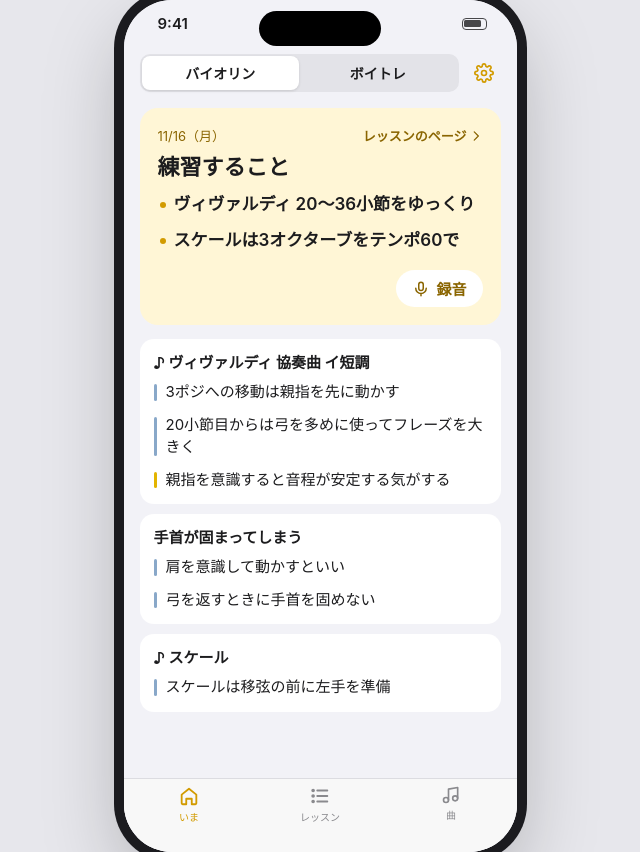
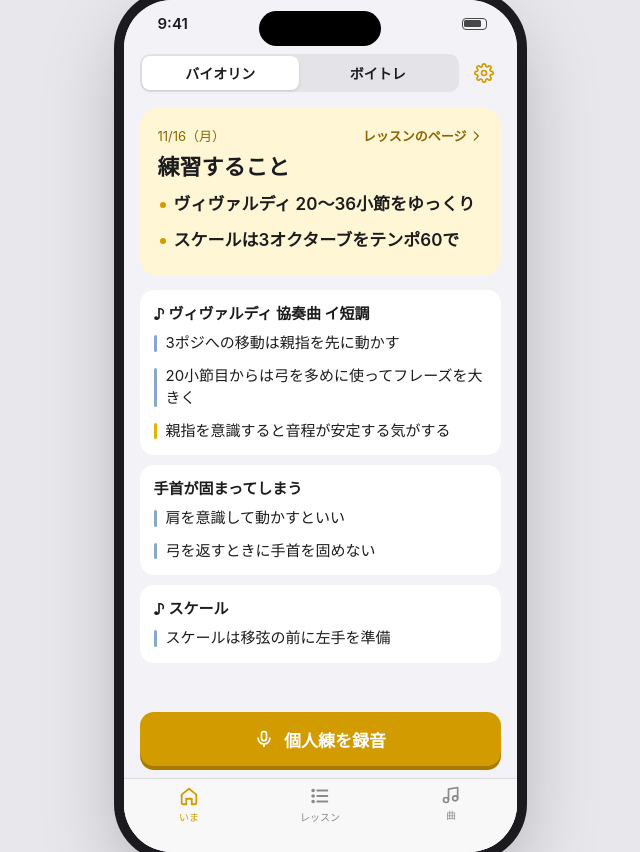
Before and after one commit to sion-neko/LessonManage, a plain HTML site: page design/prototypes/g1-toggle.html in a window 1280 px wide. Shown: the whole page, without its empty margins (320-960 px from the left). Drawn offline with Linux system fonts and the light colour scheme.

Commit message:
ホームの録音ボタンを画面下の大きなボタンに戻す
設定でオンのときは、元の画面下に固定した「個人練を録音」ボタンを出す。
枠の中の小さなボタンはやめる。

Co-Authored-By: Claude Opus 5.5 <noreply@anthropic.com>

```diff
--- a/design/prototypes/g1-toggle.html
+++ b/design/prototypes/g1-toggle.html
@@ -50,8 +50,6 @@ button:active { opacity: .55; }
 .sw::after { content: ""; position: absolute; top: 2px; left: 2px; width: 27px; height: 27px; border-radius: 50%; background: #fff; box-shadow: 0 2px 4px rgba(0,0,0,.2); transition: transform .2s; }
 .sw.on { background: #34c759; }
 .sw.on::after { transform: translateX(20px); }
-.hero-rec { display: flex; align-items: center; justify-content: center; gap: 6px; margin: 12px 0 0 auto; padding: 8px 16px; border-radius: 20px; background: var(--card); color: #8a6500; font-size: 15px; font-weight: 700; }
-.hero-rec svg { width: 18px; height: 18px; }
 .tab { display: flex; flex-direction: column; align-items: center; gap: 2px; font-size: 10px; color: var(--muted); }
 .tab.on { color: var(--accent); }
 .nav { padding: 54px 16px 4px; display: flex; align-items: center; justify-content: space-between; min-height: 92px; }
@@ -651,12 +649,15 @@ const screens = {
       bl.querySelector('[data-act=new]').onclick = () => { const nl = newLesson(cur); nav.push('lesson', { id: nl.id }); };
       sc.appendChild(bl); el.appendChild(tabbar(nav)); return;
     }
-    const dockGo = () => { sc.appendChild(h('<div style="height:24px"></div>')); el.appendChild(tabbar(nav)); };
+    const dockGo = () => {
+      sc.appendChild(h('<div style="height:24px"></div>'));
+      if (homeRec) { const dock = h('<div class="dock"><button class="go">' + I.mic + '個人練を録音</button></div>'); dock.querySelector('.go').onclick = () => recordPractice(l, nav); el.appendChild(dock); }
+      el.appendChild(tabbar(nav));
+    };
     const open = () => nav.push('lesson', { id: l.id });
     { // 練習すること（宿題）＋学んだこと全部（先生と自分は線の色で分ける）
       const hero = h('<div class="v3-hero"><div class="cap"><span>' + D.fmtDate(l.date) + '</span><button data-act="open">レッスンのページ' + I.chev + '</button></div><h2>練習すること</h2><ul>' + l.hw.map((x) => '<li>' + esc(x.text) + '</li>').join('') + '</ul></div>');
       hero.querySelector('[data-act=open]').onclick = open; sc.appendChild(hero);
-      if (homeRec) { const hr = h('<button class="hero-rec">' + I.mic + '録音</button>'); hr.onclick = () => recordPractice(l, nav); hero.appendChild(hr); }
       if (l.notes.length) {
         const vt = h('<div class="v3-t">' + [{ k: null }, ...l.topics].map((g) => { const ns = l.notes.filter((n) => (n.tk || null) === g.k); return ns.length ? '<div class="v3-g' + (g.k ? '' : ' nok') + '">' + (g.k ? '<div class="v3-tk"><span>' + topicLabel(g) + '</span><small>' + ns.length + '</small></div>' : '') + '<ul>' + ns.map((n) => '<li class="' + n.by + '">' + esc(n.text) + (n.by === 'm' ? '<i>自分</i>' : '') + '</li>').join('') + '</ul></div>' : ''; }).join('') + '</div>');
         vt.querySelectorAll('.v3-tk').forEach((t) => (t.onclick = () => t.parentElement.classList.toggle('open')));
```
Also changed, not shown: docs/requirements.md (+1 -1 lines).
